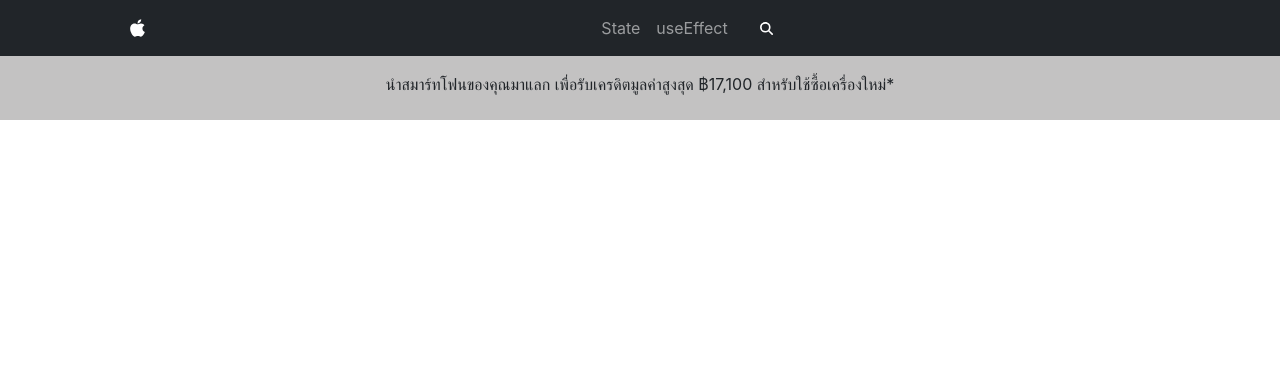
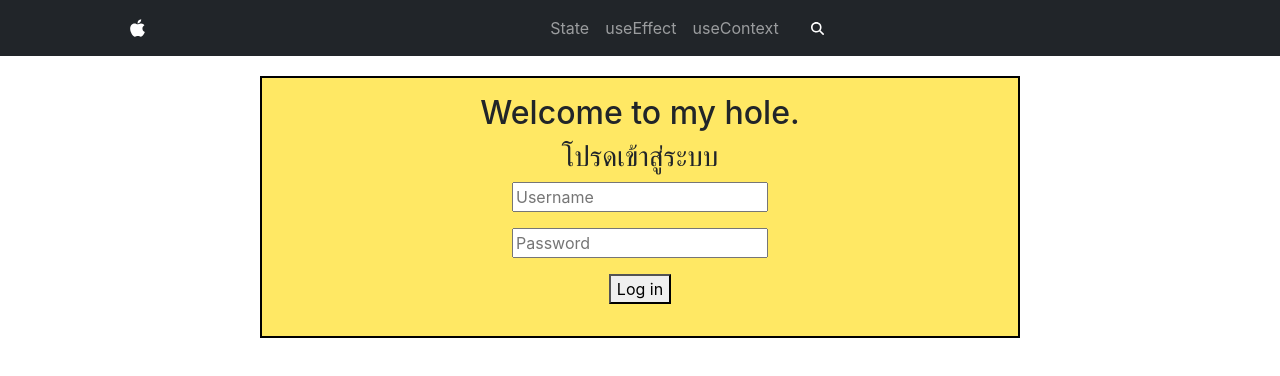
Before and after one commit to NanthawatKTY/react-tutorial, a React (Create React App) app: page /useContext in a window 1280 px wide. Shown: the top 376 px of the page. Built offline with nearby package versions, Linux system fonts and the light colour scheme.

Commit message:
Added useContetxt x useReducer

```diff
--- a/src/App.js
+++ b/src/App.js
@@ -3,6 +3,7 @@
 import { Routes, Route } from 'react-router-dom';
 import AppState from './views/AppState';
 import AppUseEffect from './views/AppUseEffect';
+import AppUseContext from './views/AppUseContext';
 
 function App() {
   return (
@@ -11,6 +12,7 @@
         <Route path="/" element={<AppState />} />
         <Route path="/state" element={<AppState />} />
         <Route path="/useFX" element={<AppUseEffect />} />
+        <Route path="/useContext" element={<AppUseContext />} />
       </Routes>
     </div>
   );
--- a/src/components/AppHeader.js
+++ b/src/components/AppHeader.js
@@ -22,18 +22,13 @@
             <Nav className="mx-auto align-items-center">
               <Nav.Link className={getNavClass} href="state">State</Nav.Link>
               <Nav.Link className={getNavClass} href="useFX">useEffect</Nav.Link>
+              <Nav.Link className={getNavClass} href="useContext">useContext</Nav.Link>
               <Search />
               <Navbar.Brand className="mx-auto" href=""><i className="fa-solid fa-bag-shopping"></i></Navbar.Brand>
             </Nav>
           </Navbar.Collapse>
-
       </Container>
     </Navbar>
-      <Nav className="justify-content-center sec-nav-item">
-        <Nav.Item className="mt-3 mb-2 text-center">
-          <p>นำสมาร์ทโฟนของคุณมาแลก เพื่อรับเครดิตมูลค่าสูงสุด ฿17,100 สำหรับใช้ซื้อเครื่องใหม่* </p>
-        </Nav.Item>
-      </Nav>
   </div>
   )
 }
--- /dev/null
+++ b/src/components/login/LogInArea.css
@@ -0,0 +1,5 @@
+.box {
+    background-color: rgb(255, 232, 100);
+    border: 2px solid black;
+    padding: 16px;
+}
--- /dev/null
+++ b/src/components/login/LogInArea.js
@@ -0,0 +1,14 @@
+import './LogInArea.css';
+import LogInBox from './LogInBox';
+
+function LogInArea() {
+    return(
+        <div className="box">
+            <h2>Welcome to my hole.</h2>
+            <LogInBox/>
+        </div>
+
+    )
+}
+
+export default LogInArea;
--- /dev/null
+++ b/src/components/login/LogInBox.js
@@ -0,0 +1,40 @@
+import { useContext } from "react";
+import { AuthContext } from "../../views/AppUseContext";
+
+
+const fakeUser = { username: "admin", password: "admin" };
+
+function LoginForm() {
+
+    const {auth, setAuth} = useContext(AuthContext);
+
+    function loginSubmit(event) {
+        event.preventDefault();
+        setAuth(fakeUser);
+    }
+
+    function logoutSubmit() {
+        setAuth(null)
+    }
+
+    if (!!auth) {
+        return (
+            <div>
+                <p>Auth username = {auth.username}</p>
+                <p>Auth password = {auth.password}</p>
+                <p><button onClick={logoutSubmit}>Log out</button></p>
+            </div>
+        )
+    }
+
+    return(
+        <form onSubmit={loginSubmit}>
+            <h3>โปรดเข้าสู่ระบบ</h3>
+            <p><input type="text" placeholder="Username" /></p>
+            <p><input type="password" placeholder="Password" /></p>
+            <p><button type="submit">Log in</button></p>
+        </form>
+    )
+}
+
+export default LoginForm;
--- /dev/null
+++ b/src/views/AppUseContext.css
@@ -0,0 +1,9 @@
+.app-section {
+    padding: 20px;
+}
+
+.app-container {
+    max-width: 800px;
+    margin-left: auto;
+    margin-right: auto;
+}
--- /dev/null
+++ b/src/views/AppUseContext.js
@@ -0,0 +1,22 @@
+import React, {useState} from "react";
+import './AppUseContext.css';
+import LogInArea from "../components/login/LogInArea";
+
+const AuthContext = React.createContext();
+
+function AppUseContext () {
+    const [auth, setAuth] = useState(null);
+
+    return (
+        <AuthContext.Provider value={{ auth, setAuth }}>
+            <section className="app-section">
+                <div className="app-container">
+                    <LogInArea />
+                </div>
+            </section>
+        </AuthContext.Provider>
+    )
+}
+
+export { AuthContext };
+export default AppUseContext;
```
Also changed, not shown: 1 other file (tests, documents, lock files or other folders).
